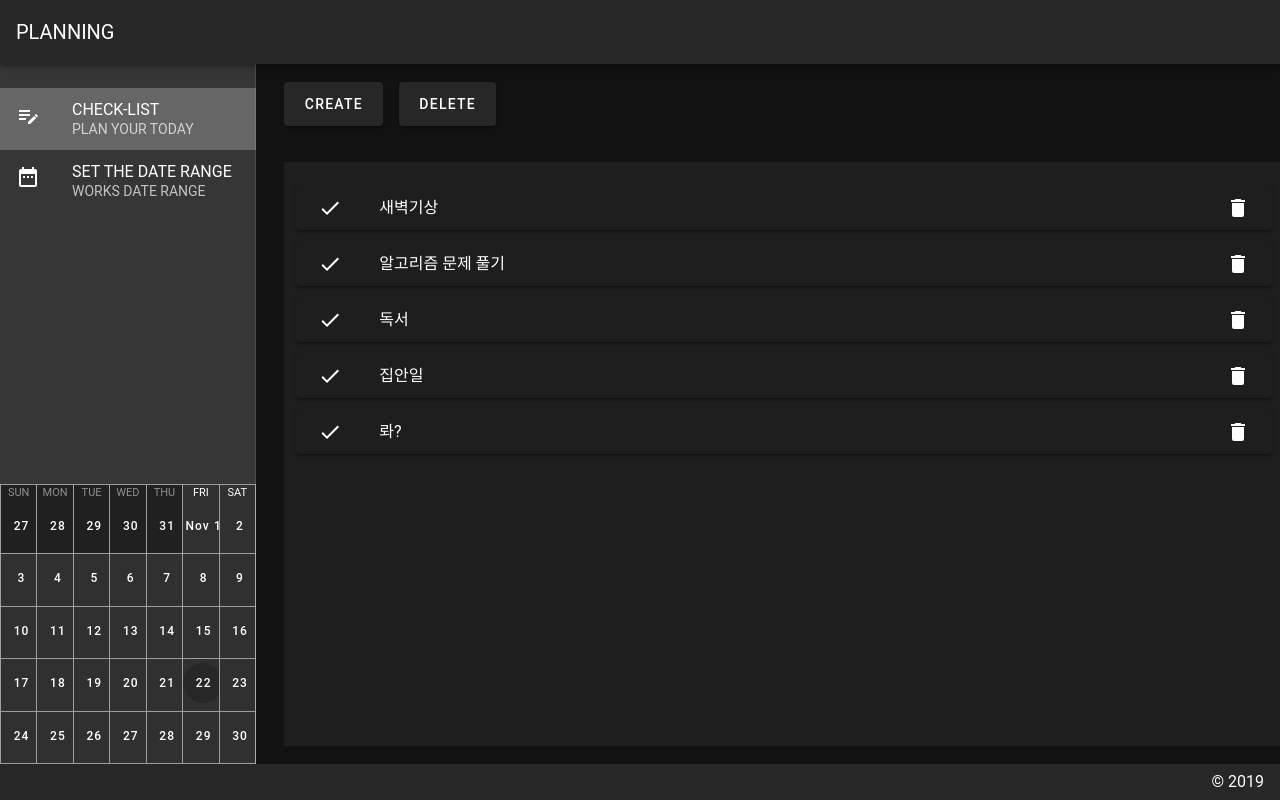
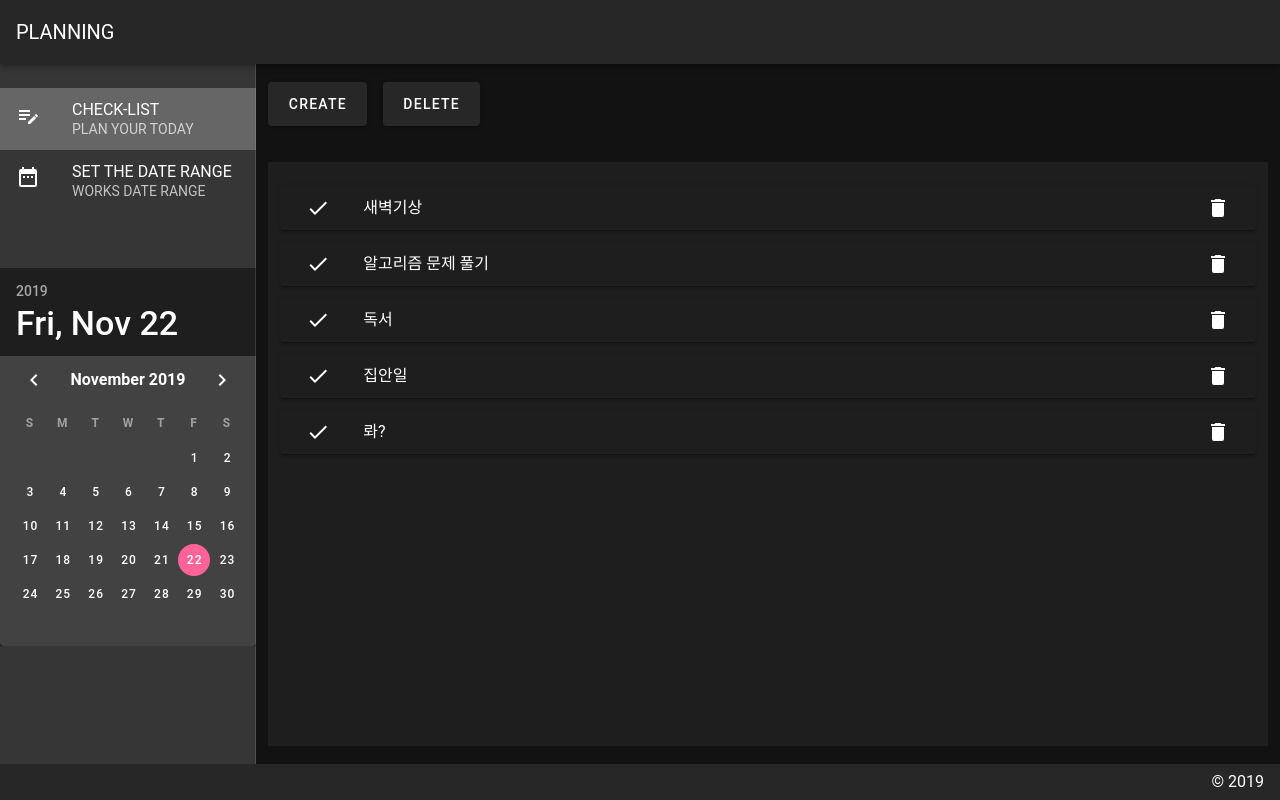
Before and after one commit to Dellil/planning-today, a Vue app: page / in a window 1280 px wide. Built offline with nearby package versions, Linux system fonts and the light colour scheme.

Commit message:
SnackBar & Calendar are changed

```diff
--- a/src/App.vue
+++ b/src/App.vue
@@ -1,11 +1,14 @@
 <template>
-    <div id="app" ref="container">
+    <div id="app">
         <v-app>
             <app-header></app-header>
             <app-menu></app-menu>
             <app-content></app-content>
             <app-footer></app-footer>
             <app-snack-bar></app-snack-bar>
+            <!-- <v-overlay>
+                하와와와
+            </v-overlay> -->
         </v-app>
     </div>
 </template>
@@ -15,7 +18,8 @@ import HeaderComponent from './component/HeaderComponent.vue';
 import MenuComponent from './component/menu/MenuComponent.vue';
 import ContentDomainComponent from './component/content/ContentDomainComponent.vue';
 import FooterComponent from './component/FooterComponent.vue';
-import SnackBarComponent from './component/SnackBarComponent.vue';
+import SnackBarComponent from './component/fixed/SnackBarComponent.vue';
+
 
 export default {
     components : {
--- a/src/component/content/ContentDomainComponent.vue
+++ b/src/component/content/ContentDomainComponent.vue
@@ -2,7 +2,6 @@
     <v-content>
         <v-container
         fill-height
-        class="ml-4"
         >
             <app-content-menu></app-content-menu>
             <app-content-shell></app-content-shell>
--- a/src/component/content/ContentMainComponent.vue
+++ b/src/component/content/ContentMainComponent.vue
@@ -16,7 +16,7 @@
                     :text="item.textState"
                     :color="item.color"
                     @click="checkBtnClicked(item)"
-                    class="ml-1"
+                    class="ml-2"
                     >
                         <v-icon
                         v-text="item.icon"
@@ -34,7 +34,7 @@
                     <v-btn
                     block
                     text
-                    class="ml-n1"
+                    class="ml-n2"
                     @click="deleteBtnClicked(item.idx)"
                     >
                         <v-icon>
@@ -66,7 +66,6 @@ export default {
                     icon: mdiCheck,
                     iconColor: "white",
                     text: '새벽기상',
-                    order:1,
                     idx: 1
                 },
                 {
@@ -76,7 +75,6 @@ export default {
                     icon: mdiCheck,
                     iconColor: "white",
                     text: '알고리즘 문제 풀기',
-                    order:1,
                     idx: 2
                 },
                 {
@@ -86,7 +84,6 @@ export default {
                     icon: mdiCheck,
                     iconColor: "white",
                     text: '독서',
-                    order:2,
                     idx: 3
                 },
                 {
@@ -96,7 +93,6 @@ export default {
                     icon: mdiCheck,
                     iconColor: "white",
                     text: '집안일',
-                    order:3,
                     idx: 4
                 },
                 {
@@ -106,7 +102,6 @@ export default {
                     icon: mdiCheck,
                     iconColor: "white",
                     text: '롸?',
-                    order:4,
                     idx: 5
                 }
             ]
@@ -123,8 +118,7 @@ export default {
             item.textState = !item.textState;
         },
         deleteBtnClicked: function(idx){
-            console.log("delete button clicked");
-            eventBus.$emit("setSnackBar", { text: 'Removed Successfully!' });
+            eventBus.$emit("setSnackBar", { text: 'Check List Item Removed Successfully!', component: 'main', idx: idx });
         }
     },
 }
--- a/src/component/content/ContentMenuComponent.vue
+++ b/src/component/content/ContentMenuComponent.vue
@@ -4,6 +4,7 @@
             <div>
                 <v-btn
                 large
+                @click="createBtnClicked()"
                 >
                 Create
                 </v-btn>
@@ -14,13 +15,30 @@
                 Delete
                 </v-btn>
             </div>
-
         </v-col>
     </v-row>
 </template>
 
 <script>
+import eventBus from '../../utils/eventBus.js';
+
 export default {
+    data() {
+        return {
+            idx: 0
+        }
+    },
+    mounted() {
+        eventBus.$on("passIdxToCreateBtn", this.changeContentIdx);
+    },
+    methods: {
+        changeContentIdx: function(idx){
+            this.idx = idx;
+        },
+        createBtnClicked(idx){
+
+        }
+    },
 
 }
 </script>
--- a/src/component/content/ContentSetDateComponent.vue
+++ b/src/component/content/ContentSetDateComponent.vue
@@ -1,7 +1,7 @@
 <template>
     <v-container>
         <v-card
-        class="my-3"
+        class="my-3 py-1"
         v-for="(item, i) in items"
         :key="i"
         >
@@ -11,7 +11,7 @@
                 <!-- DATE -->
                 <v-col
                 cols="2"
-                class="text-center"
+                class="text-center ml-2"
                 >
                 {{ item.toDate }}
                 </v-col>
@@ -28,10 +28,14 @@
                 {{ item.text }}
                 </v-col>
                 <!-- DELETE-->
-                <v-col cols="1">
+                <v-col
+                cols="1"
+                class="ml-n4"
+                >
                     <v-btn
                     block
                     text
+                    @click="deleteBtnClicked(item.idx)"
                     >
                         <v-icon>
                         {{ mdiDelete }}
@@ -44,7 +48,9 @@
 </template>
 
 <script>
+import eventBus from '../../utils/eventBus.js';
 import { mdiDelete } from '@mdi/js';
+
 export default {
     data(){
         return {
@@ -77,6 +83,11 @@ export default {
             ]
         }
     },
+    methods: {
+        deleteBtnClicked: function(idx){
+            eventBus.$emit("setSnackBar", { text: 'Date Range Item Removed Successfully!', component: 'date', idx: idx })
+        }
+    },
 }
 </script>
 
--- a/src/component/content/ContentShellComponent.vue
+++ b/src/component/content/ContentShellComponent.vue
@@ -27,9 +27,13 @@ export default {
             componentIdx : 0
         }
     },
+    mounted() {
+        eventBus.$on("getContentIndex", this.changeContentIdx);
+    },
     methods: {
         changeContentIdx: function(idx){
             this.componentIdx = idx;
+            eventBus.$emit("passIdxToCreateBtn", this.componentIdx);
         }
     },
     computed: {
@@ -38,9 +42,6 @@ export default {
             return () => import(`./${name}.vue`);
         }
     },
-    mounted: function() {
-        eventBus.$on("getContentIndex", this.changeContentIdx);
-    }
 }
 </script>
 
--- a/src/component/SnackBarComponent.vue
+++ b/src/component/fixed/SnackBarComponent.vue
@@ -14,7 +14,7 @@
 </template>
 
 <script>
-import eventBus from '../utils/eventBus.js';
+import eventBus from '../../utils/eventBus.js';
 
 export default {
     data() {
@@ -24,16 +24,15 @@ export default {
             timeout: 2000
         }
     },
+    mounted() {
+        eventBus.$on("setSnackBar", this.changeSnack);
+    },
     methods: {
         changeSnack: function(options){
-            console.log("event arrived");
             this.text = options.text;
             this.show = true;
         }
-    },
-    mounted() {
-        eventBus.$on("setSnackBar", this.changeSnack);
-    },
+    }
 }
 </script>
 
--- a/src/component/menu/CalendarComponent.vue
+++ b/src/component/menu/CalendarComponent.vue
@@ -1,11 +1,14 @@
 <template>
     <v-sheet
+    class="mt-12"
     height="40%"
     >
-        <v-calendar
-        type="month"
+        <v-date-picker
+        width="100%"
+        height="100%"
+        v-model="picker"
         >
-        </v-calendar>
+        </v-date-picker>
     </v-sheet>
 </template>
 
@@ -13,7 +16,7 @@
 export default {
     data() {
         return {
-
+            picker: new Date().toISOString().substr(0, 10)
         }
     }
 }
--- a/src/component/menu/MenuComponent.vue
+++ b/src/component/menu/MenuComponent.vue
@@ -3,7 +3,9 @@
     app
     clipped
     >
-        <div class="d-flex flex-column justify-space-between" id="menu-container">
+        <div
+        class="d-flex flex-column justify-space-between"
+        >
             <app-list></app-list>
             <app-calendar></app-calendar>
         </div>
@@ -19,19 +21,10 @@ export default {
     components: {
         'app-calendar': CalendarComponent,
         'app-list': ListComponent
-    },
-    mounted(){
-        // setInterval(() => {
-        //     this.drawer = !this.drawer
-        // }, 2000)();
     }
-
 }
 </script>
 
 <style>
-    #menu-container {
-        height: 100%;
-        overflow: hidden;
-    }
+
 </style>
```
Also changed, not shown: src/component/fixed/ItemOverlay.vue (added, +13 -0 lines), src/component/fixed/OverlayShell.vue (added, +17 -0 lines), 1 other file (tests, documents, lock files or other folders).
